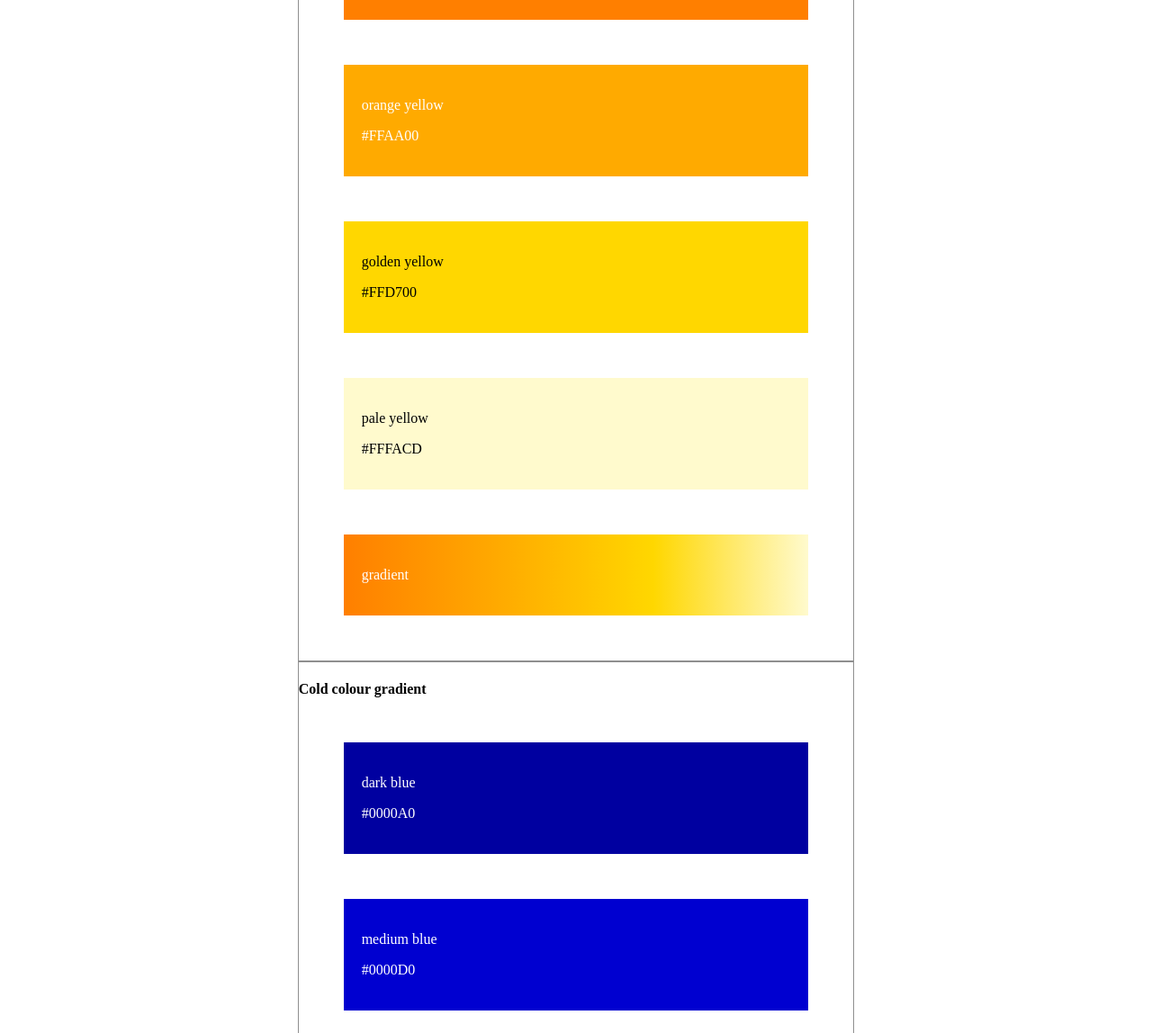
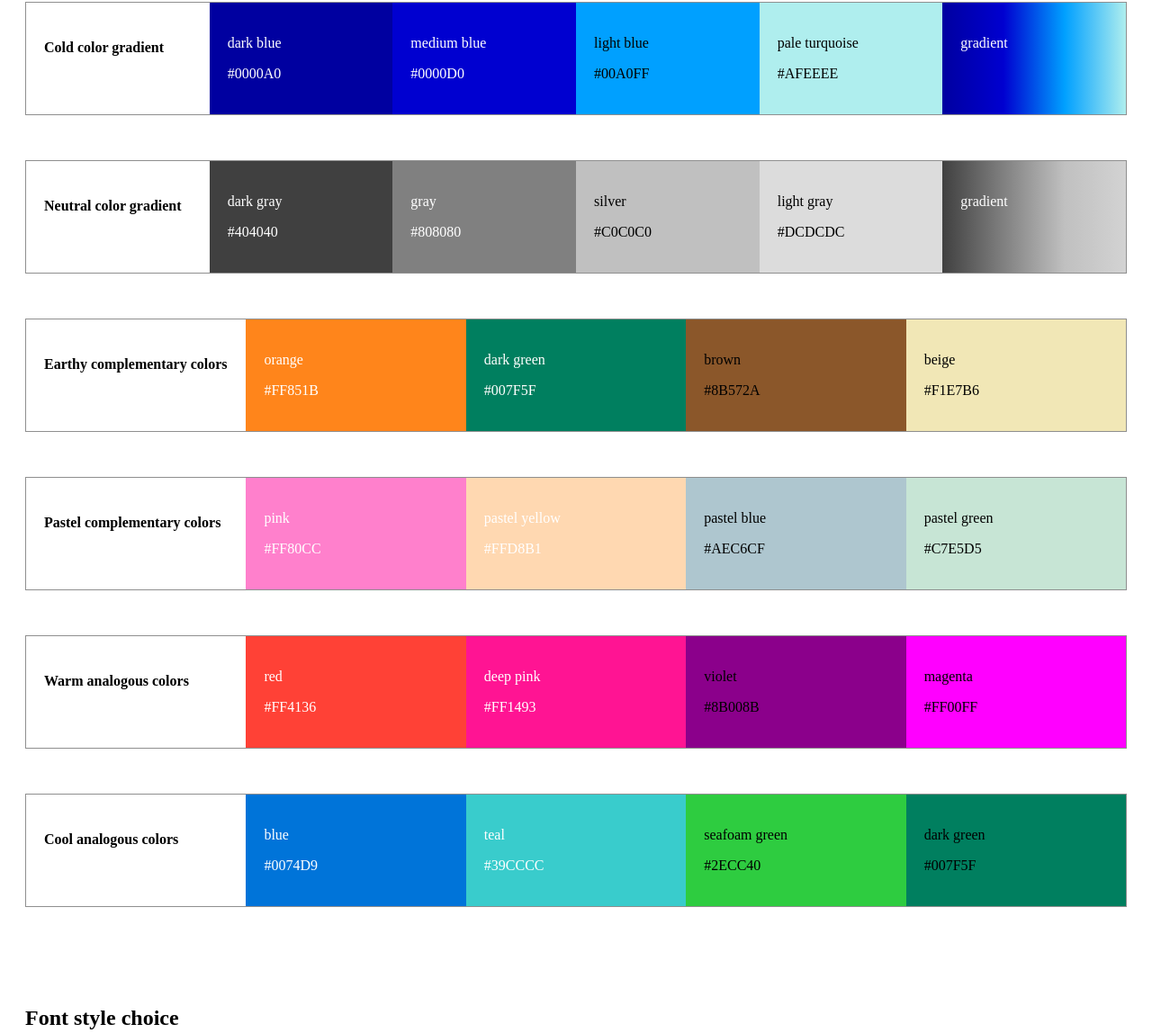
Before and after one commit to dasyx/design_system, a plain HTML site: page index.html in a window 1280 px wide. Shown: the part 388-1536 px from the top of the page at 90% size. Drawn offline with Linux system fonts and the light colour scheme.

Commit message:
flexbox low res display fix + add other colors

```diff
--- a/index.html
+++ b/index.html
@@ -9,26 +9,28 @@
 </head>
 <body>
     <main class="container">
-        <h1>My design system</h1>
         <!--COLOR SECTION-->
         <section class="color">
-            <h2>Colour choice</h2>
-            <h3>Designing with colours which fit together naturally is really important for UX</h3>
+            <div class="title">
+                <h1>My design system</h1>
+            </div>
+            <h2>Color choice</h2>
+            <h3>Designing with colors which fit together naturally is really important for UX</h3>
             <div class="warm-col-grad">
-                <h4>Warm colour gradient</h4>
-                <div class="first-colour">
+                <h4>Warm color gradient</h4>
+                <div class="first-color">
                     <p>bright orange</p>
                     <p>#FF7F00</p>
                 </div>
-                <div class="second-colour">
+                <div class="second-color">
                     <p>orange yellow</p>
                     <p>#FFAA00</p>
                 </div>
-                <div class="third-colour">
+                <div class="third-color">
                     <p>golden yellow</p>
                     <p>#FFD700</p>
                 </div>
-                <div class="fourth-colour">
+                <div class="fourth-color">
                     <p>pale yellow</p>
                     <p>#FFFACD</p>
                 </div>
@@ -37,20 +39,20 @@
                 </div>
             </div>
             <div class="cold-col-grad">
-                <h4>Cold colour gradient</h4>
-                <div class="first-colour">
+                <h4>Cold color gradient</h4>
+                <div class="first-color">
                     <p>dark blue</p>
                     <p>#0000A0</p>
                 </div>
-                <div class="second-colour">
+                <div class="second-color">
                     <p>medium blue</p>
                     <p>#0000D0</p>
                 </div>
-                <div class="third-colour">
+                <div class="third-color">
                     <p>light blue</p>
                     <p>#00A0FF</p>
                 </div>
-                <div class="fourth-colour">
+                <div class="fourth-color">
                     <p>pale turquoise</p>
                     <p>#AFEEEE</p>
                 </div>
@@ -59,20 +61,20 @@
                 </div>
             </div>
             <div class="neutral-col-grad">
-                <h4>Neutral colour gradient</h4>
-                <div class="first-colour">
+                <h4>Neutral color gradient</h4>
+                <div class="first-color">
                     <p>dark gray</p>
                     <p>#404040</p>
                 </div>
-                <div class="second-colour">
+                <div class="second-color">
                     <p>gray</p>
                     <p>#808080</p>
                 </div>
-                <div class="third-colour">
+                <div class="third-color">
                     <p>silver</p>
                     <p>#C0C0C0</p>
                 </div>
-                <div class="fourth-colour">
+                <div class="fourth-color">
                     <p>light gray</p>
                     <p>#DCDCDC</p>
                 </div>
@@ -80,21 +82,84 @@
                     <p>gradient</p>
                 </div>
             </div>
-            <div class="comp-col">
-                <h4>Complementary colours</h4>
-                <div class="first-colour">
-                    <p>First colour</p>
+            <!--COULEURS COMPLEMENTAIRES-->
+            <div class="earthy-comp-col">
+                <h4>Earthy complementary colors</h4>
+                <div class="first-color">
+                    <p>orange</p>
+                    <p>#FF851B</p>
                 </div>
-                <div class="second-colour">
-                    <p>Second colour</p>
+                <div class="second-color">
+                    <p>dark green</p>
+                    <p>#007F5F</p>
                 </div>
-                <div class="third-colour">
-                    <p>Third colour</p>
+                <div class="third-color">
+                    <p>brown</p>
+                    <p>#8B572A</p>
                 </div>
-                <div class="third-colour">
-                    <p>Fourth colour</p>
+                <div class="fourth-color">
+                    <p>beige</p>
+                    <p>#F1E7B6</p>
                 </div>
             </div>
+            <div class="pastel-comp-col">
+                <h4>Pastel complementary colors</h4>
+                <div class="first-color">
+                    <p>pink</p>
+                    <p>#FF80CC</p>
+                </div>
+                <div class="second-color">
+                    <p>pastel yellow</p>
+                    <p>#FFD8B1</p>
+                </div>
+                <div class="third-color">
+                    <p>pastel blue</p>
+                    <p>#AEC6CF</p>
+                </div>
+                <div class="fourth-color">
+                    <p>pastel green</p>
+                    <p>#C7E5D5</p>
+                </div>
+            </div>
+            <div class="warm-comp-col">
+                <h4>Warm analogous colors</h4>
+                <div class="first-color">
+                    <p>red</p>
+                    <p>#FF4136</p>
+                </div>
+                <div class="second-color">
+                    <p>deep pink</p>
+                    <p>#FF1493</p>
+                </div>
+                <div class="third-color">
+                    <p>violet</p>
+                    <p>#8B008B</p>
+                </div>
+                <div class="fourth-color">
+                    <p>magenta</p>
+                    <p>#FF00FF</p>
+                </div>
+            </div>
+            <div class="cool-comp-col">
+                <h4>Cool analogous colors</h4>
+                <div class="first-color">
+                    <p>blue</p>
+                    <p>#0074D9</p>
+                </div>
+                <div class="second-color">
+                    <p>teal</p>
+                    <p>#39CCCC</p>
+                </div>
+                <div class="third-color">
+                    <p>seafoam green</p>
+                    <p>#2ECC40</p>
+                </div>
+                <div class="fourth-color">
+                    <p>dark green</p>
+                    <p>#007F5F</p>
+                </div>
+            </div>
+            <!--FIN COULEURS COMPLEMENTAIRES-->
         </section>
         <!--END OF COLOR SECTION-->
 
--- a/styles.css
+++ b/styles.css
@@ -4,11 +4,14 @@
 h1 {
     text-align: center;
 }
-h2, h3 {
+
+h2,
+h3 {
     text-align: left;
 }
-.first-colour,
-.second-colour,
+
+.first-color,
+.second-color,
 .gradient {
     color: #fff;
 }
@@ -21,67 +24,187 @@ h2, h3 {
     display: flex;
     flex-wrap: wrap;
     flex-direction: column;
-    align-items: center;
 }
-.warm-col-grad,
-.cold-col-grad,
-.neutral-col-grad {
-    border: 1px solid #00000070;
-}
-.first-colour,
-.second-colour,
-.third-colour,
-.fourth-colour,
-.gradient {
-    margin: 50px;
+
+.color,
+.fonts,
+.text,
+.animate {
+    width: 100%;
+    box-sizing: border-box;
     padding: 20px;
 }
 
-/* warm colour*/
-.warm-col-grad .first-colour {
+.warm-col-grad,
+.cold-col-grad,
+.neutral-col-grad,
+.earthy-comp-col,
+.pastel-comp-col,
+.warm-comp-col,
+.cool-comp-col {
+    display: flex;
+    flex-wrap: nowrap;
+    border: 1px solid #00000070;
+    margin: 50px 0;
+}
+
+.warm-col-grad>*,
+.cold-col-grad>*,
+.neutral-col-grad>*,
+.earthy-comp-col>*,
+.pastel-comp-col>*,
+.warm-comp-col>*,
+.cool-comp-col>* {
+    width: 100%;
+    box-sizing: border-box;
+    padding: 20px;
+}
+
+/* warm color*/
+.warm-col-grad .first-color {
     background-color: #FF7F00;
 }
-.warm-col-grad .second-colour {
+
+.warm-col-grad .second-color {
     background-color: #FFAA00;
 }
-.warm-col-grad .third-colour {
+
+.warm-col-grad .third-color {
     background-color: #FFD700;
 }
-.warm-col-grad .fourth-colour {
+
+.warm-col-grad .fourth-color {
     background-color: #FFFACD;
 }
+
 .warm-col-grad .gradient {
     background-image: linear-gradient(to right, #FF7F00, #FFAA00, #FFD700, #FFFACD);
 }
-/* cold colour */
-.cold-col-grad .first-colour {
+
+/* cold color */
+.cold-col-grad .first-color {
     background-color: #0000A0;
 }
-.cold-col-grad .second-colour {
+
+.cold-col-grad .second-color {
     background-color: #0000D0;
 }
-.cold-col-grad .third-colour {
+
+.cold-col-grad .third-color {
     background-color: #00A0FF;
 }
-.cold-col-grad .fourth-colour {
+
+.cold-col-grad .fourth-color {
     background-color: #AFEEEE;
 }
+
 .cold-col-grad .gradient {
     background-image: linear-gradient(to right, #0000A0, #0000D0, #00A0FF, #AFEEEE);
 }
-/* neutral colour */
-.neutral-col-grad .first-colour {
+
+/* neutral color */
+.neutral-col-grad .first-color {
     background-color: #404040;
 }
-.neutral-col-grad .second-colour {
+
+.neutral-col-grad .second-color {
     background-color: #808080;
 }
-.neutral-col-grad .third-colour {
+
+.neutral-col-grad .third-color {
     background-color: #C0C0C0;
 }
-.neutral-col-grad .fourth-colour {
+
+.neutral-col-grad .fourth-color {
     background-color: #DCDCDC;
 }
+
 .neutral-col-grad .gradient {
     background-image: linear-gradient(to left, #D3D3D3, #C0C0C0, #808080, #404040);
 }
+
+/* earthy color*/
+.earthy-comp-col .first-color {
+    background-color: #FF851B;
+}
+
+.earthy-comp-col .second-color {
+    background-color: #007F5F;
+}
+
+.earthy-comp-col .third-color {
+    background-color: #8B572A;
+}
+
+.earthy-comp-col .fourth-color {
+    background-color: #F1E7B6;
+}
+
+/* pastel color */
+.pastel-comp-col .first-color {
+    background-color: #FF80CC;
+}
+
+.pastel-comp-col .second-color {
+    background-color: #FFD8B1;
+}
+
+.pastel-comp-col .third-color {
+    background-color: #AEC6CF;
+}
+
+.pastel-comp-col .fourth-color {
+    background-color: #C7E5D5;
+}
+
+/* warm analog color */
+.warm-comp-col .first-color {
+    background-color: #FF4136;
+}
+
+.warm-comp-col .second-color {
+    background-color: #FF1493;
+}
+
+.warm-comp-col .third-color {
+    background-color: #8B008B;
+}
+
+.warm-comp-col .fourth-color {
+    background-color: #FF00FF;
+}
+
+/* cool analog color */
+.cool-comp-col .first-color {
+    background-color: #0074D9;
+}
+
+.cool-comp-col .second-color {
+    background-color: #39CCCC;
+}
+
+.cool-comp-col .third-color {
+    background-color: #2ECC40;
+}
+
+.cool-comp-col .fourth-color {
+    background-color: #007F5F;
+}
+
+
+/*      MEDIA QUERIES
+==============================*/
+
+@media (max-width: 768px) {
+
+    .warm-col-grad,
+    .cold-col-grad,
+    .neutral-col-grad,
+    .earthy-comp-col,
+    .pastel-comp-col,
+    .warm-comp-col,
+    .cool-comp-col {
+        flex-direction: column;
+        width: 100%;
+    }
+}
```
